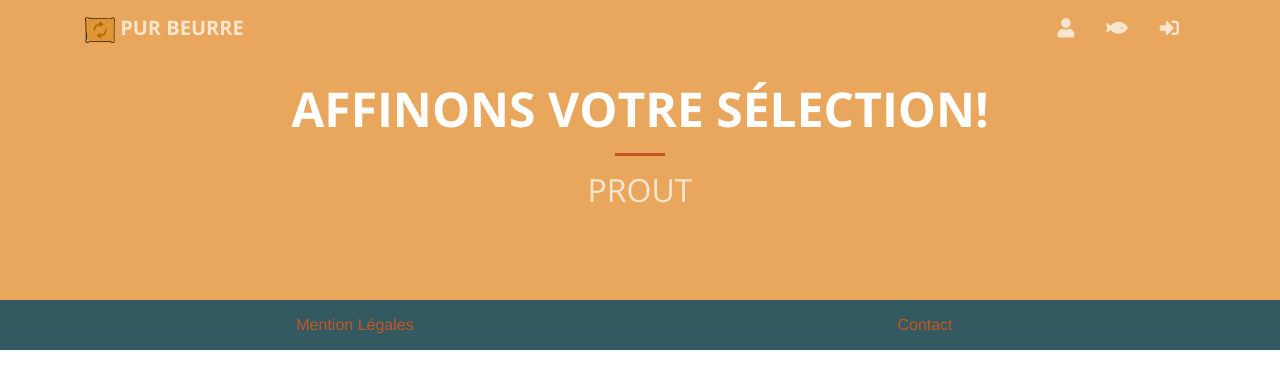
After one commit to JN-Lab/OC-Pr8-OpenFoodFacts-App, a Django app: page /search/list/1/1 in a window 1280 px wide. The commit adds this page. Shown: the top 389 px of the page. Run offline with Django 3.2, Linux system fonts and the light colour scheme; some libraries are stand-ins or nearby versions; some web fonts are replaced.

Commit message:
Add list view + url + testing template

```diff
--- a/purbeurre_platform/search/templates/search/choice.html
+++ b/purbeurre_platform/search/templates/search/choice.html
@@ -37,7 +37,7 @@
                                         <p class="card-text">{{ element.description }}</p>
                                     </div>
                                     <div class="card-footer bg-transparent">
-                                        <a href="#" class="btn btn-primary">Selectionner</a>
+                                        <a href="{% url 'search:list' type=element_type type_name=element.slug_name %}" class="btn btn-primary">Selectionner</a>
                                     </div>
                                 </div>
                             {% endfor %}
@@ -50,7 +50,7 @@
                                         <p class="card-text">{{ element.description }}</p>
                                     </div>
                                     <div class="card-footer bg-transparent">
-                                        <a href="#" class="btn btn-primary">Selectionner</a>
+                                        <a href="{% url 'search:list' type=element_type type_name=element.slug_name %}" class="btn btn-primary">Selectionner</a>
                                     </div>
                                 </div>
                             {% endfor %}
--- /dev/null
+++ b/purbeurre_platform/search/templates/search/list.html
@@ -0,0 +1,21 @@
+{% extends "base.html" %}
+{% block title %}PurBeurre - Selection des produits à substituer{% endblock %}
+{% block content %}
+<header class="minhead text-center text-white d-flex">
+    <div class="container my-auto">
+        <div class="row">
+            <div class="col-lg-10 mx-auto">
+                <h1 class="text-uppercase">
+                    <strong>Affinons votre sélection!</strong>
+                </h1>
+                <hr>
+            </div>
+            <div class="col-lg-8 mx-auto">
+                <h2 class="text-faded mb-5">
+                    PROUT
+                </h2>
+            </div>
+        </div>
+    </div>
+</header>
+{% endblock %}
--- a/purbeurre_platform/search/urls.py
+++ b/purbeurre_platform/search/urls.py
@@ -3,5 +3,6 @@ from . import views
 
 app_name = 'search'
 urlpatterns = [
-    path('search/choice', views.choice, name="choice"),
+    path('choice', views.choice, name="choice"),
+    path('list/<type>/<slug:type_name>', views.list, name="list"),
 ]
--- a/purbeurre_platform/search/views.py
+++ b/purbeurre_platform/search/views.py
@@ -20,6 +20,10 @@ def choice(request):
     selection = find_info.get_choice_selection(query)
 
     if selection:
+        #convert products or categories name into slug type
+        for product in selection["elements"]:
+            product["slug_name"] = product["name"].replace(" ", "-")
+
         context = {
             'element_number': selection["number"],
             'element_type': selection["type"],
@@ -37,6 +41,9 @@ def choice(request):
     return render(request, 'choice.html', context)
 
 # Search List
+def list(request, type, type_name):
+    context = {}
+    return render(request, 'list.html', context)
 
 # Product
 
```
Also changed, not shown: purbeurre_platform/search/tests/test_views.py (added, +16 -0 lines), purbeurre_platform/search/utils/query_analysis.py (+11 -0 lines).
